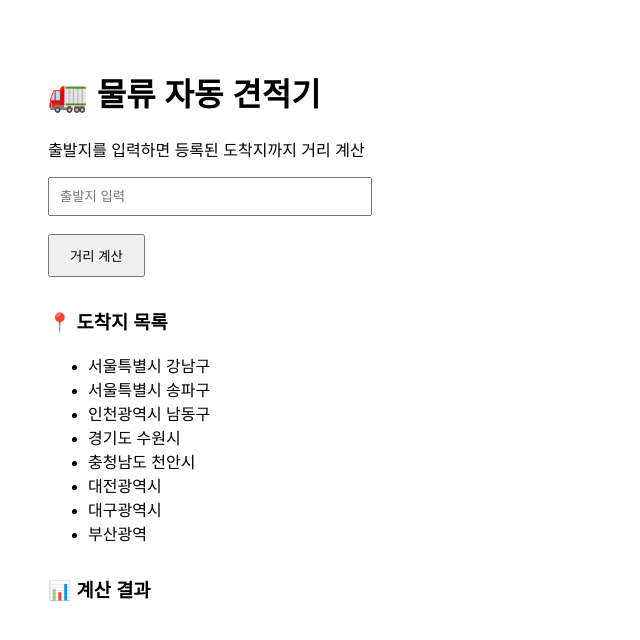
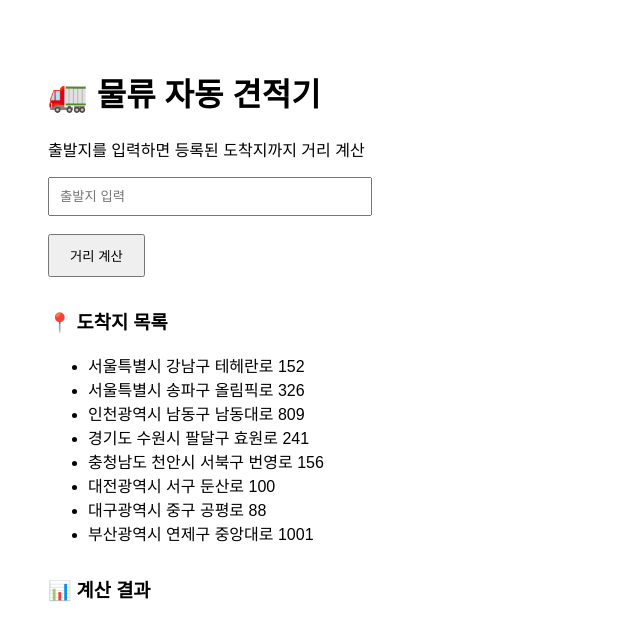
Before and after one commit to kangho3216-beep/logistics-estimator, a Next.js app: page / in a window 1280 px wide. Shown: the top 640 px of the page, without its empty margins (0-640 px from the left). Built offline with nearby package versions, Linux system fonts and the light colour scheme.

Commit message:
Update page.jsx

```diff
--- a/app/page.jsx
+++ b/app/page.jsx
@@ -3,14 +3,14 @@
 import { useState } from "react";
 
 const DESTINATIONS = [
-  "서울특별시 강남구",
-  "서울특별시 송파구",
-  "인천광역시 남동구",
-  "경기도 수원시",
-  "충청남도 천안시",
-  "대전광역시",
-  "대구광역시",
-  "부산광역",
+  "서울특별시 강남구 테헤란로 152",
+  "서울특별시 송파구 올림픽로 326",
+  "인천광역시 남동구 남동대로 809",
+  "경기도 수원시 팔달구 효원로 241",
+  "충청남도 천안시 서북구 번영로 156",
+  "대전광역시 서구 둔산로 100",
+  "대구광역시 중구 공평로 88",
+  "부산광역시 연제구 중앙대로 1001",
 ];
 
 export default function Home() {
```
